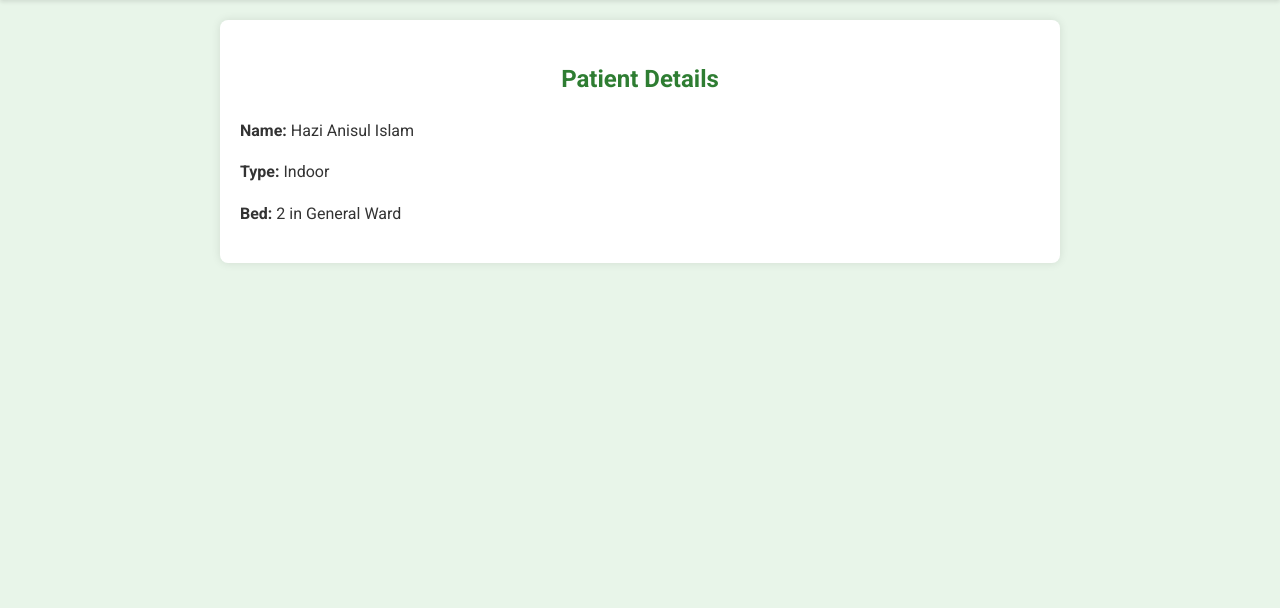
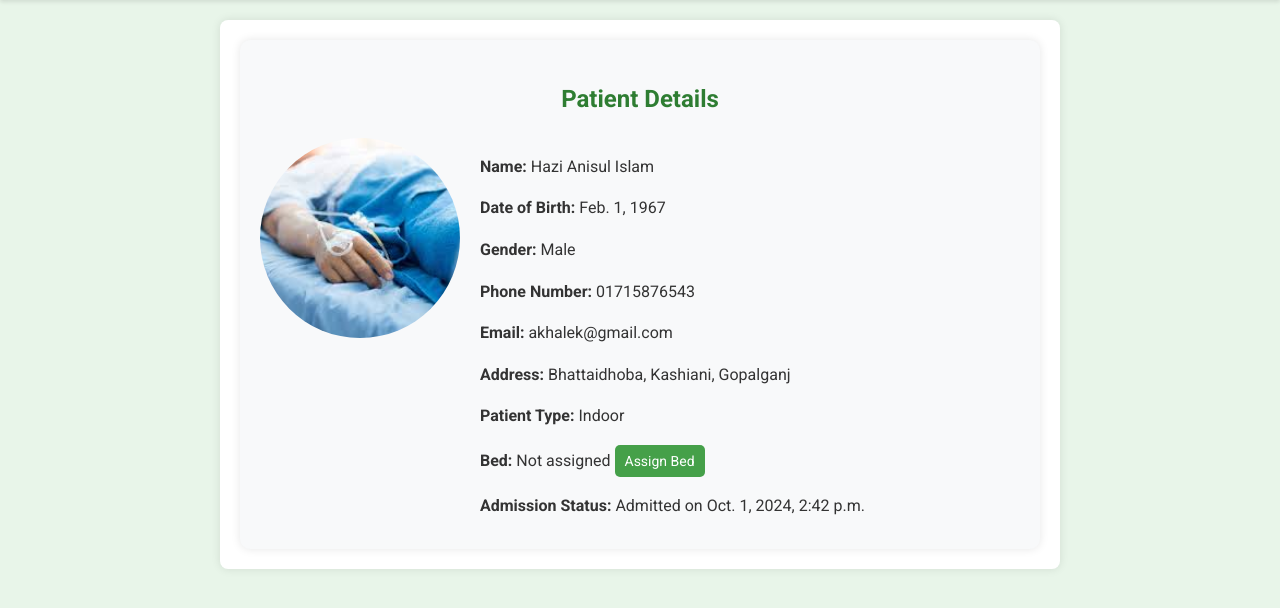
Before and after one commit to mushfiq1998/django-hospital-management-system, a Django app: page /patients/2/ in a window 1280 px wide. Shown: the part 56-664 px from the top of the page. Run offline with Django 4.2, Linux system fonts and the light colour scheme; a user stored in the database is signed in; data comes from the database, SQL or seed files in the repository.

Commit message:
Add patient admission feature

```diff
--- a/hospital/models.py
+++ b/hospital/models.py
@@ -20,6 +20,15 @@
         return self.name
 
 
+class Bed(models.Model):
+    number = models.CharField(max_length=10)
+    ward = models.ForeignKey(Ward, on_delete=models.CASCADE, related_name='beds')
+    is_occupied = models.BooleanField(default=False)
+
+    def __str__(self):
+        return f"Bed {self.number} in {self.ward.name}"
+
+
 class Patient(models.Model):
     PATIENT_TYPES = [
         ('indoor', 'Indoor'),
@@ -35,20 +44,14 @@
     photo = models.ImageField(upload_to='patient_photos/', null=True, blank=True)
     patient_type = models.CharField(max_length=7,
                                     choices=PATIENT_TYPES, default='outdoor')
+    is_admitted = models.BooleanField(default=False)
+    admission_date = models.DateTimeField(null=True, blank=True)
+    discharge_date = models.DateTimeField(null=True, blank=True)
+    bed = models.OneToOneField(Bed, on_delete=models.SET_NULL,
+                               null=True, blank=True, related_name='current_patient')
 
     def __str__(self):
         return self.name
-
-
-class Bed(models.Model):
-    number = models.CharField(max_length=10)
-    ward = models.ForeignKey(Ward, on_delete=models.CASCADE, related_name='beds')
-    is_occupied = models.BooleanField(default=False)
-    patient = models.OneToOneField(Patient, on_delete=models.SET_NULL,
-                                   null=True, blank=True, related_name='bed')
-
-    def __str__(self):
-        return f"Bed {self.number} in {self.ward.name}"
 
 
 class Doctor(models.Model):
--- a/hospital/templates/hospital/patient_detail.html
+++ b/hospital/templates/hospital/patient_detail.html
@@ -1,16 +1,94 @@
 {% extends 'hospital/base.html' %}
 
 {% block content %}
+<div class="patient-details">
     <h2>Patient Details</h2>
+    <div class="patient-info">
+        <div class="patient-photo">
+            {% if patient.photo %}
+                <img src="{{ patient.photo.url }}" alt="{{ patient.name }}" class="patient-image">
+            {% else %}
+                <div class="no-photo">No Photo Available</div>
+            {% endif %}
+        </div>
+        <div class="patient-data">
             <p><strong>Name:</strong> {{ patient.name }}</p>
-<p><strong>Type:</strong> {{ patient.get_patient_type_display }}</p>
-<!-- ... other patient details ... -->
+            <p><strong>Date of Birth:</strong> {{ patient.date_of_birth|default_if_none:"N/A" }}</p>
+            <p><strong>Gender:</strong> {{ patient.get_gender_display|default_if_none:"N/A" }}</p>
+            <p><strong>Phone Number:</strong> {{ patient.phone_number|default_if_none:"N/A" }}</p>
+            <p><strong>Email:</strong> {{ patient.email|default_if_none:"N/A" }}</p>
+            <p><strong>Address:</strong> {{ patient.address|default_if_none:"N/A" }}</p>
+            <p><strong>Patient Type:</strong> {{ patient.get_patient_type_display }}</p>
             <p><strong>Bed:</strong>
                 {% if patient.bed %}
                     {{ patient.bed.number }} in {{ patient.bed.ward.name }}
                 {% else %}
                     Not assigned
-        <a href="{% url 'assign_bed' patient.id %}">Assign Bed</a>
+                    <a href="{% url 'assign_bed' patient.id %}" class="btn btn-secondary btn-sm">Assign Bed</a>
                 {% endif %}
             </p>
+            <p><strong>Admission Status:</strong>
+                {% if patient.is_admitted %}
+                    Admitted on {{ patient.admission_date }}
+                {% else %}
+                    Not admitted
+                    <a href="{% url 'admit_patient' patient.id %}" class="btn btn-primary btn-sm">Admit Patient</a>
+                {% endif %}
+            </p>
+        </div>
+    </div>
+</div>
+
+<style>
+    .patient-details {
+        max-width: 800px;
+        margin: 0 auto;
+        padding: 20px;
+        background-color: #f8f9fa;
+        border-radius: 10px;
+        box-shadow: 0 0 10px rgba(0,0,0,0.1);
+    }
+    .patient-info {
+        display: flex;
+        flex-wrap: wrap;
+        gap: 20px;
+    }
+    .patient-photo {
+        flex: 0 0 200px;
+    }
+    .patient-image, .no-photo {
+        width: 200px;
+        height: 200px;
+        object-fit: cover;
+        border-radius: 50%;
+    }
+    .no-photo {
+        background-color: #e9ecef;
+        display: flex;
+        align-items: center;
+        justify-content: center;
+        color: #6c757d;
+    }
+    .patient-data {
+        flex: 1;
+    }
+    .patient-data p {
+        margin-bottom: 10px;
+    }
+    .btn {
+        display: inline-block;
+        padding: 5px 10px;
+        font-size: 14px;
+        text-decoration: none;
+        border-radius: 5px;
+    }
+    .btn-primary {
+        background-color: #4CAF50;
+        color: white;
+    }
+    .btn-secondary {
+        background-color: #45a049;
+        color: white;
+    }
+</style>
 {% endblock %}
--- a/hospital/urls.py
+++ b/hospital/urls.py
@@ -16,6 +16,7 @@
     path('patients/<int:pk>/', views.patient_detail, name='patient_detail'),
     path('patients/<int:pk>/edit/', views.patient_edit, name='patient_edit'),
     path('patients/<int:pk>/delete/', views.patient_delete, name='patient_delete'),
+    path('patients/<int:pk>/admit/', views.admit_patient, name='admit_patient'),
 
     # Employee URLs
     path('employees/', views.employee_list, name='employee_list'),
--- a/hospital/views.py
+++ b/hospital/views.py
@@ -9,6 +9,7 @@
 from django.shortcuts import get_object_or_404, redirect
 from django.urls import reverse_lazy
 from django.views.generic import DeleteView
+from django.utils import timezone
 
 # Dashboard View
 @login_required
@@ -19,6 +20,9 @@
     outdoor_patients_count = Patient.objects.filter(patient_type='outdoor').count()
     doctors_count = Doctor.objects.count()
     appointments_count = Appointment.objects.count()
+    wards_count = Ward.objects.count()
+    beds_count = Bed.objects.count()
+    patients = Patient.objects.all()
     context = {
         'employees_count': employees_count,
         'patients_count': patients_count,
@@ -26,6 +30,9 @@
         'outdoor_patients_count': outdoor_patients_count,
         'doctors_count': doctors_count,
         'appointments_count': appointments_count,
+        'wards_count': wards_count,
+        'beds_count': beds_count,
+        'patients': patients,
     }
     return render(request, 'hospital/dashboard.html', context)
 
@@ -127,6 +134,52 @@
 @login_required
 def patient_delete(request, pk):
     return delete_object(request, Patient, pk, 'patient_list')
+
+
+@login_required
+def admit_patient(request, pk):
+    if pk == 0:
+        # This is called from the dashboard
+        patient_id = request.GET.get('patient_id')
+        if patient_id:
+            return redirect('admit_patient', pk=patient_id)
+        else:
+            messages.error(request, "Please select a patient to admit.")
+            return redirect('dashboard')
+
+    patient = get_object_or_404(Patient, pk=pk)
+    if request.method == 'POST':
+        bed_id = request.POST.get('bed_id')
+        if bed_id:
+            bed = get_object_or_404(Bed, pk=bed_id)
+            if not bed.is_occupied:
+                # Check if the patient is already assigned to a bed
+                if patient.bed:
+                    # If so, free up the old bed
+                    old_bed = patient.bed
+                    old_bed.is_occupied = False
+                    old_bed.save()
+
+                patient.is_admitted = True
+                patient.admission_date = timezone.now()
+                patient.bed = bed
+                patient.save()
+
+                bed.is_occupied = True
+                bed.save()
+
+                messages.success(request,
+                    f"Patient {patient.name} has been admitted and assigned to bed {bed.number}.")
+                return redirect('patient_detail', pk=patient.pk)
+            else:
+                messages.error(request, "The selected bed is already occupied.")
+        else:
+            messages.error(request, "Please select a bed for admission.")
+
+    available_beds = Bed.objects.filter(is_occupied=False)
+    context = {'patient': patient, 'available_beds': available_beds}
+    return render(request, 'hospital/admit_patient.html', context)
+
 
 # .......................................................................
 # Employee Views
```
Also changed, not shown: hospital/forms.py (+6 -1 lines), hospital/templates/hospital/admit_patient.html (added, +79 -0 lines), hospital/templates/hospital/assign_bed.html (+58 -4 lines), hospital/templates/hospital/dashboard.html (+85 -98 lines), db.sqlite3, hospital/migrations/0005_patient_admission_date_patient_discharge_date_and_more.py (added), hospital/migrations/0006_remove_bed_patient_patient_bed.py (added). Lines whose indentation alone changed are shown as unchanged.
